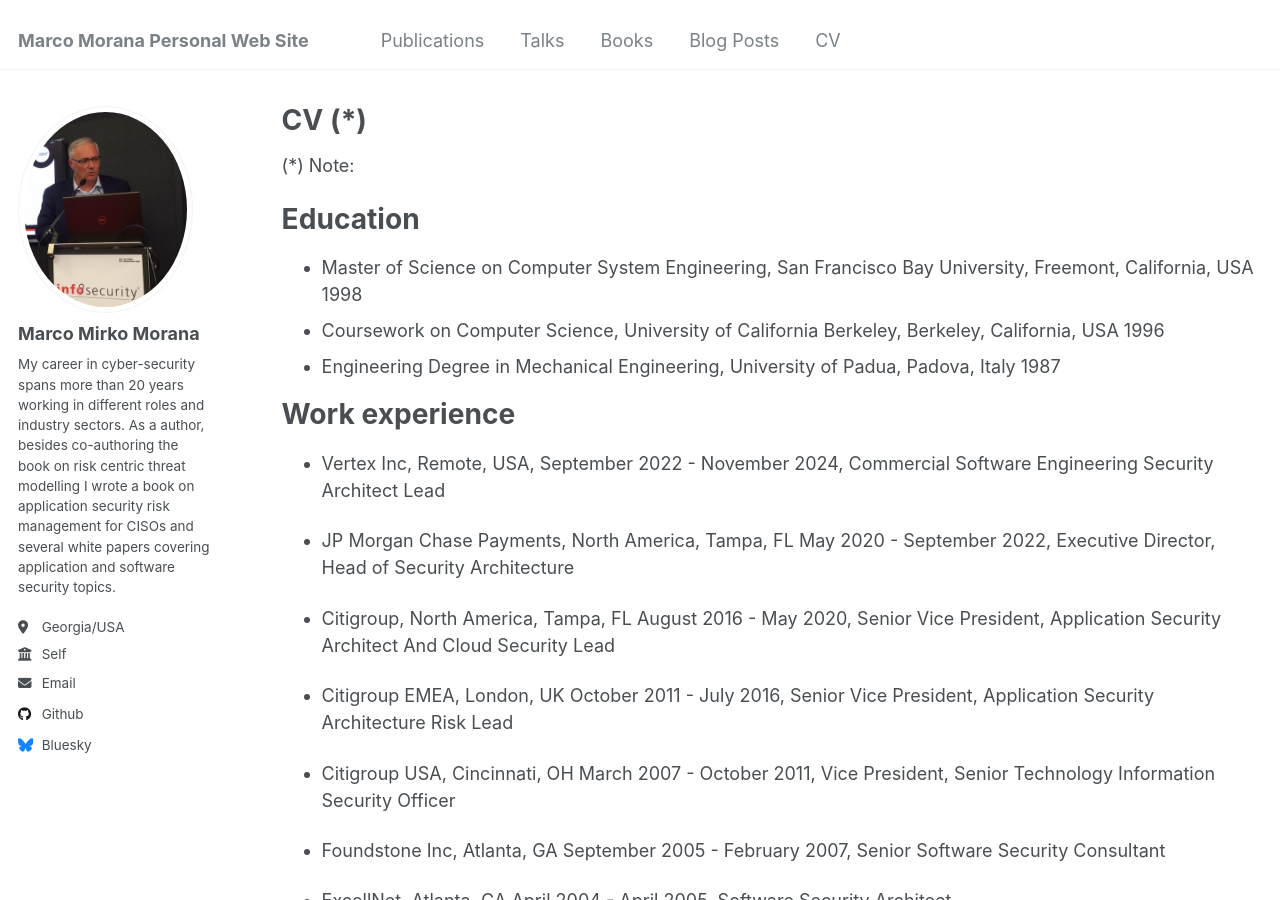
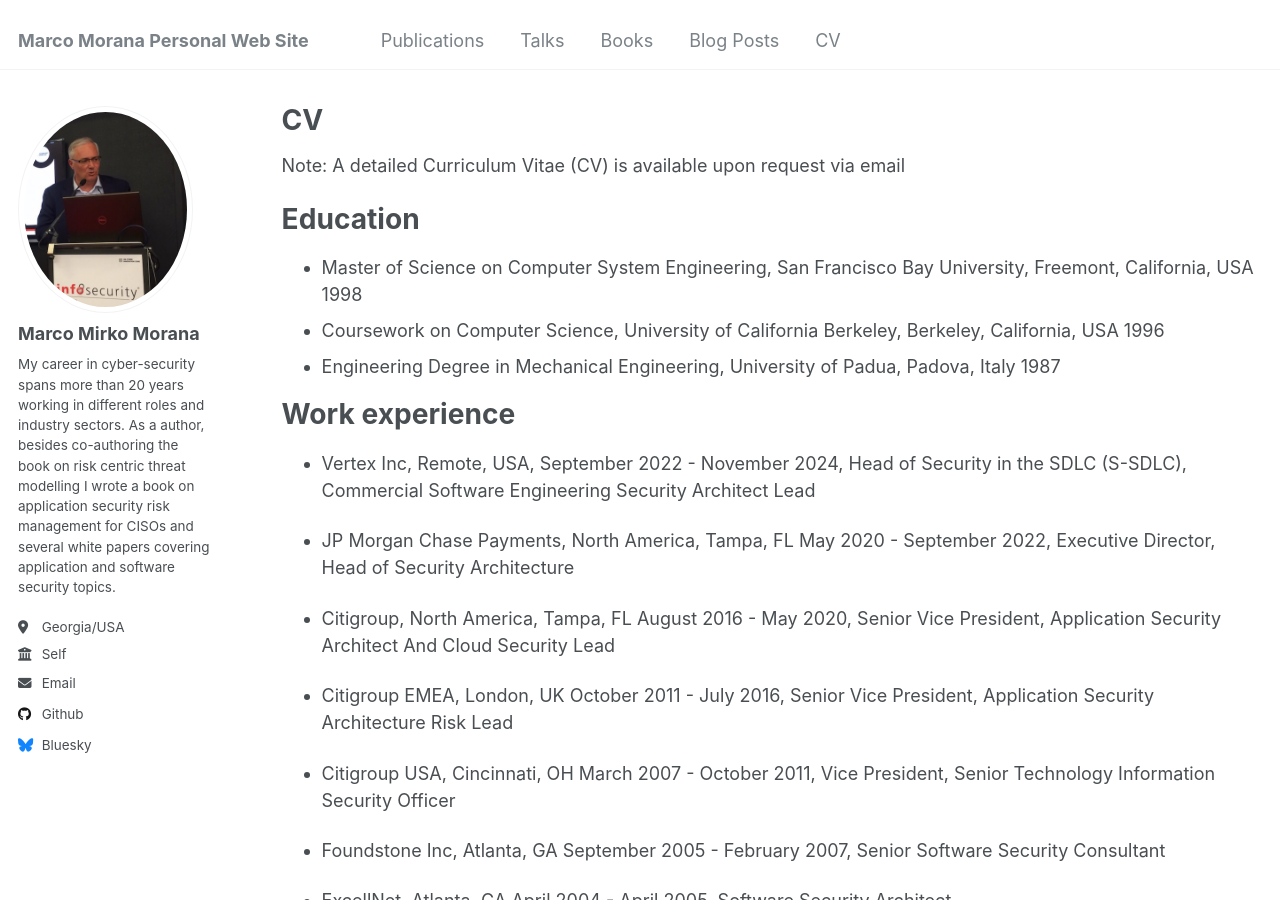
Before and after one commit to mmorana1/marcom, a Jekyll site: the page built from _pages/cv.md, in a window 1280 px wide and 900 px high. Built offline with Jekyll 4.4.1, drawn with Linux system fonts in a browser that asks for light colours.

Commit message:
Update cv.md

```diff
--- a/_pages/cv.md
+++ b/_pages/cv.md
@@ -1,12 +1,12 @@
 ---
 layout: archive
-title: "CV (*)"
+title: "CV"
 permalink: /cv/
 author_profile: true
 redirect_from:
   - /resume
 ---
-(*) Note:
+Note: A detailed Curriculum Vitae (CV) is available upon request via email
 
 {% include base_path %}
 
@@ -19,7 +19,7 @@ Education
 Work experience
 ======
 
-* Vertex Inc, Remote, USA, September 2022 - November 2024, Commercial Software Engineering Security Architect Lead
+* Vertex Inc, Remote, USA, September 2022 - November 2024, Head of Security in the SDLC (S-SDLC), Commercial Software Engineering Security Architect Lead
 
 * JP Morgan Chase Payments, North America, Tampa, FL 	May 2020 - September 2022, Executive Director, Head of Security Architecture
 
```
